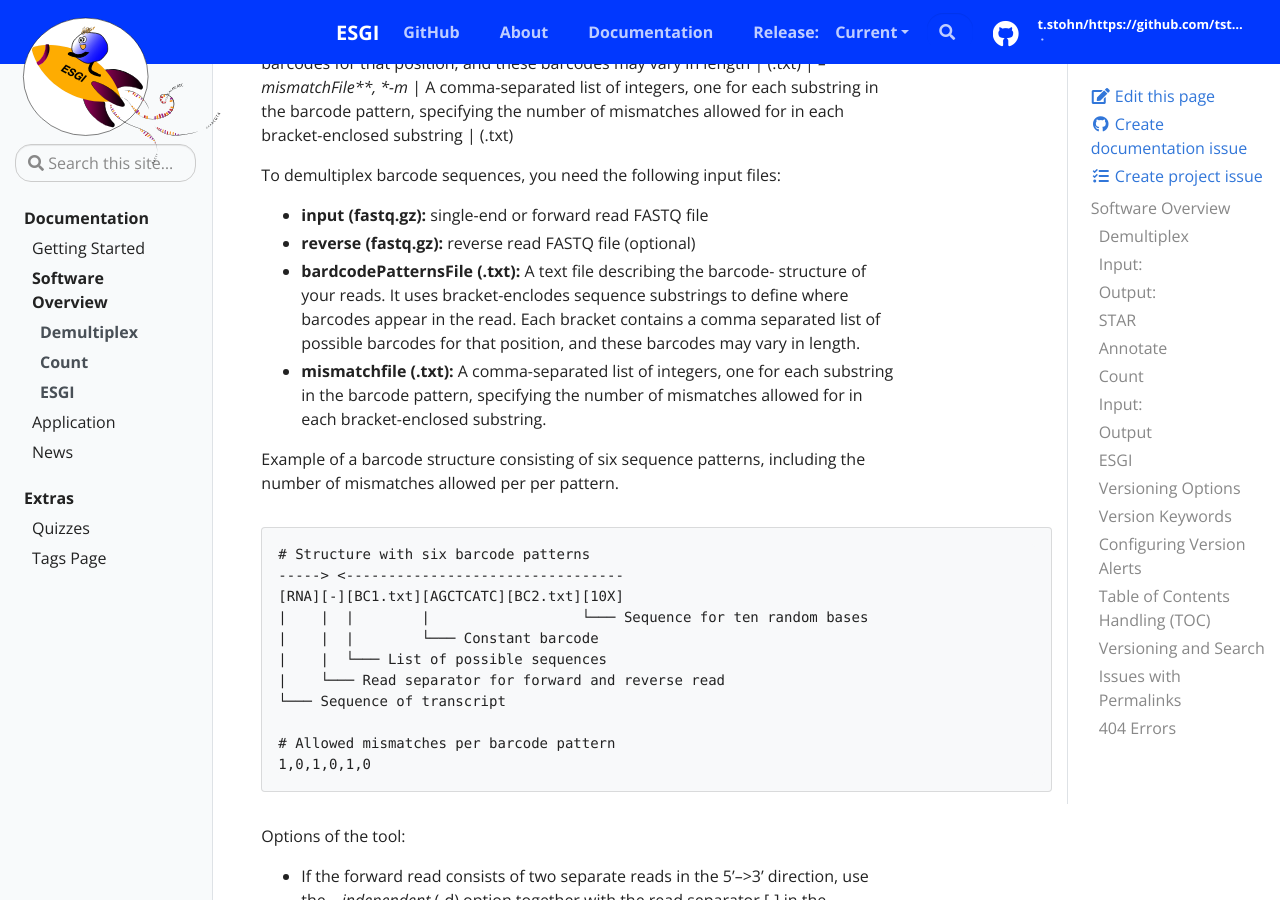
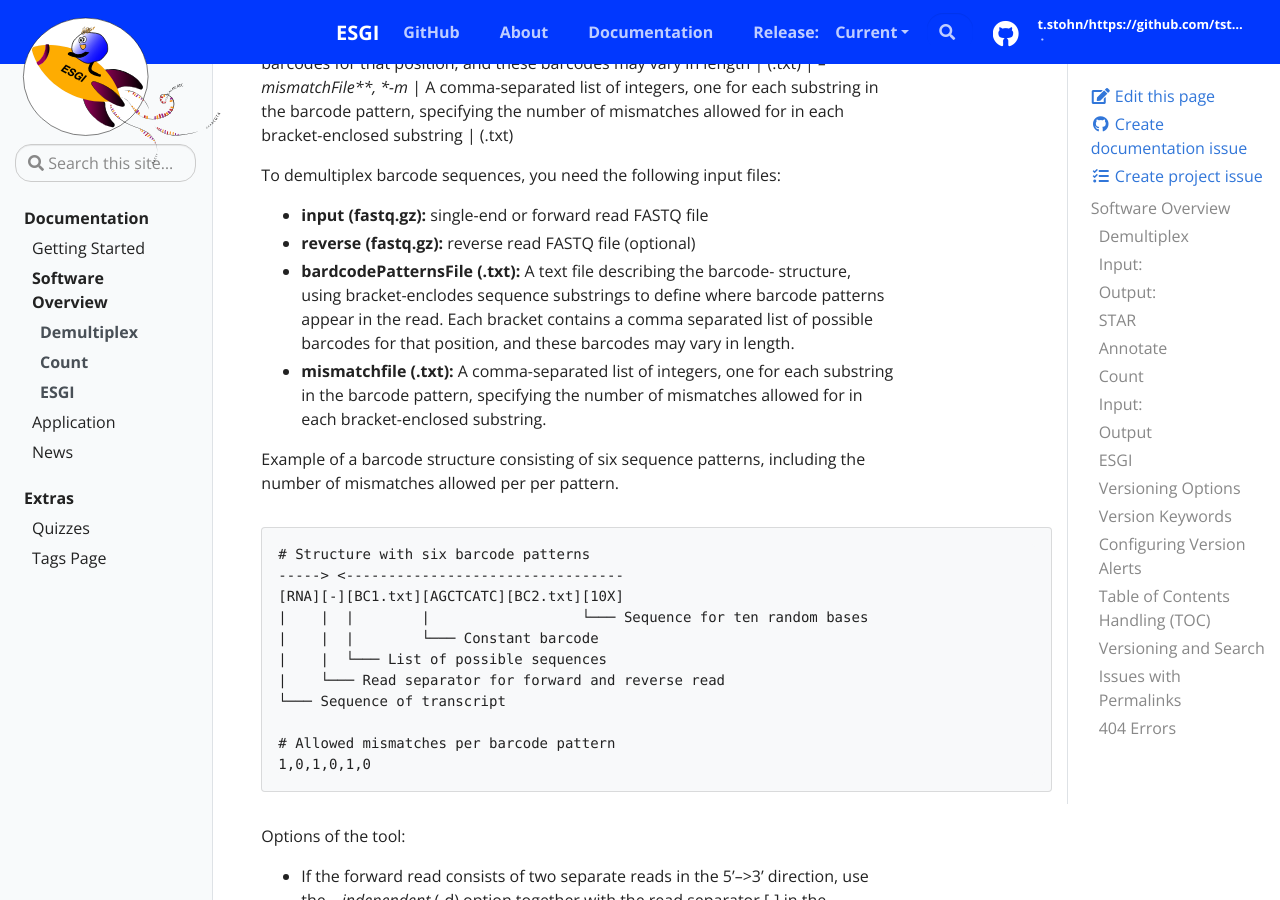
Before and after one commit to tstohn/ESGI.documentation, a Jekyll site: the page built from _docs/software-overview.md, in a window 1280 px wide and 900 px high, scrolled down 815 px. Built offline with Jekyll 4.4.1, drawn with Linux system fonts in a browser that asks for light colours.

Commit message:
Update software-overview.md

```diff
--- a/_docs/software-overview.md
+++ b/_docs/software-overview.md
@@ -22,7 +22,7 @@ Demultiplex assigns sequencing reads to their barcode-encoded single-cell and fe
 To demultiplex barcode sequences, you need the following input files:
 - **input (fastq.gz):** single-end or forward read FASTQ file
 - **reverse (fastq.gz):** reverse read FASTQ file (optional)
-- **bardcodePatternsFile (.txt):** A text file describing the barcode- structure of your reads. It uses bracket-enclodes sequence substrings to define where barcodes appear in the read. Each bracket contains a comma separated list of possible barcodes for that position, and these barcodes may vary in length.
+- **bardcodePatternsFile (.txt):** A text file describing the barcode- structure, using bracket-enclodes sequence substrings to define where barcode patterns appear in the read. Each bracket contains a comma separated list of possible barcodes for that position, and these barcodes may vary in length.
 - **mismatchfile (.txt):** A comma-separated list of integers, one for each substring in the barcode pattern, specifying the number of mismatches allowed for in each bracket-enclosed substring.
 
 Example of a barcode structure consisting of six sequence patterns, including the number of mismatches allowed per per pattern.
```
